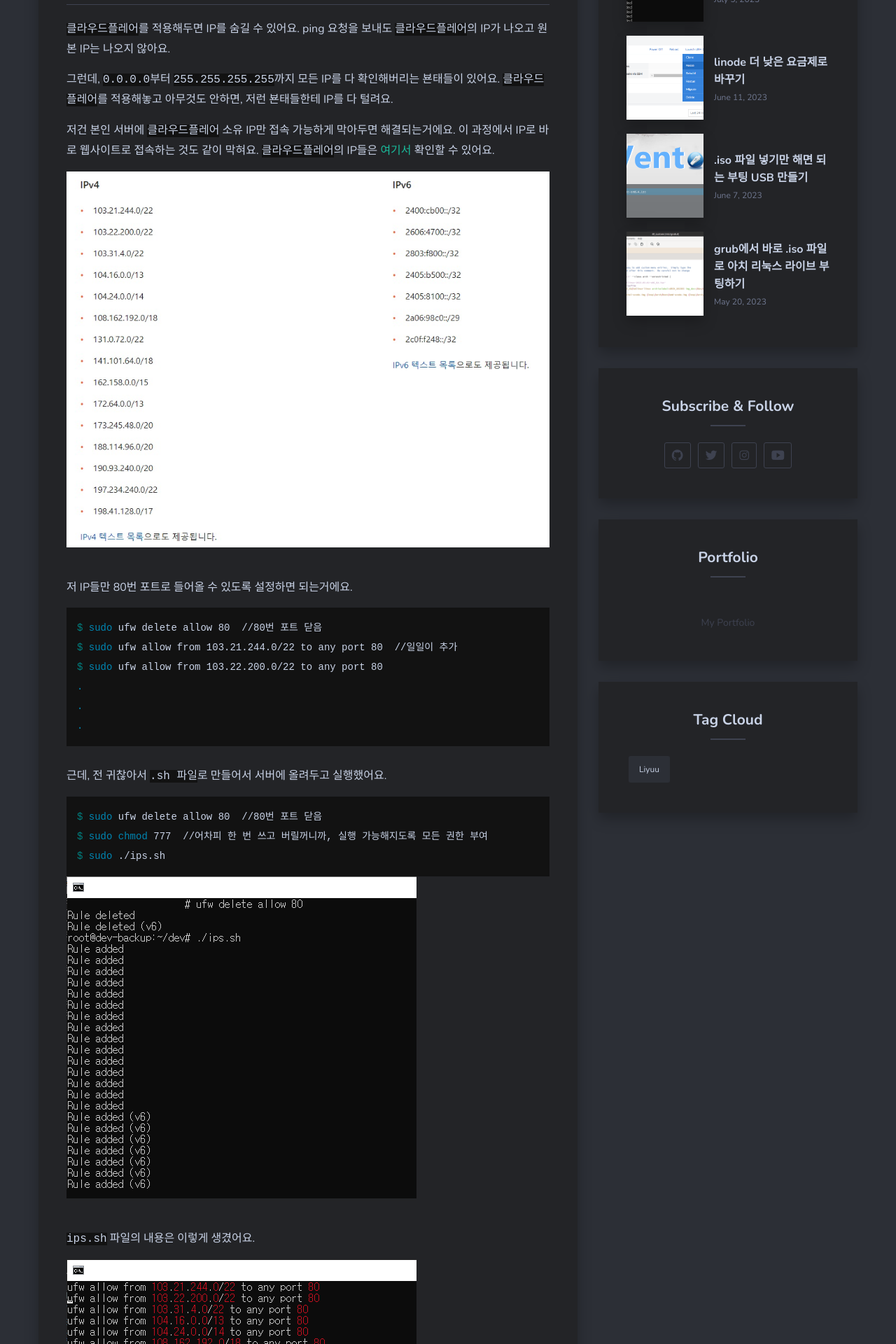
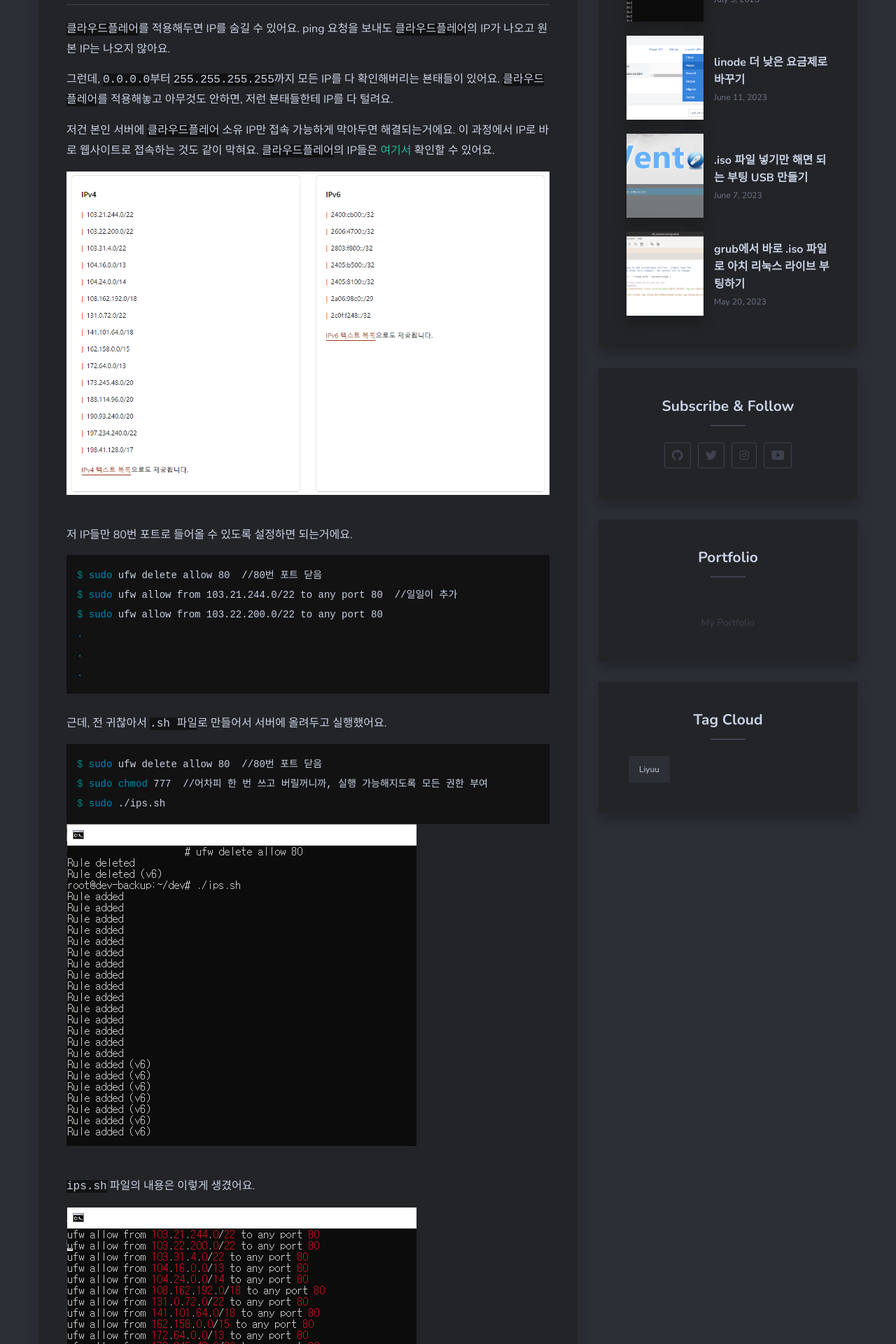
Before and after one commit to DarkTornado/blog, a Jekyll site: the page built from _posts/2023-07-06-cloudflare-ip-whitelist.md, in a window 1280 px wide. Shown: the part 632-2552 px from the top of the page at 70% size. Built offline with Jekyll 4.4.1, drawn with Linux system fonts in a browser that asks for light colours; nearby versions of some CDN libraries.

Commit message:
image changed

```diff
--- a/_posts/2023-07-06-cloudflare-ip-whitelist.md
+++ b/_posts/2023-07-06-cloudflare-ip-whitelist.md
@@ -15,7 +15,7 @@ description: "도메인으로만 접속 가능하게 막기"
 저건 본인 서버에 `클라우드플레어` 소유 IP만 접속 가능하게 막아두면 해결되는거에요. 이 과정에서 IP로 바로 웹사이트로 접속하는 것도 같이 막혀요.
 `클라우드플레어`의 IP들은 [여기서](https://cloudflare.com/ips) 확인할 수 있어요.
 
-![image]({{site.url}}{{site.baseurl}}/assets/images/cloudflare-ip-whitelist/0.jpg)
+![image]({{site.url}}{{site.baseurl}}/assets/images/cloudflare-ip-whitelist/0.png)
 
 <br>
 저 IP들만 80번 포트로 들어올 수 있도록 설정하면 되는거에요.
```
Also changed, not shown: assets/images/cloudflare-ip-whitelist/0.jpg (deleted), assets/images/cloudflare-ip-whitelist/0.png (added).
